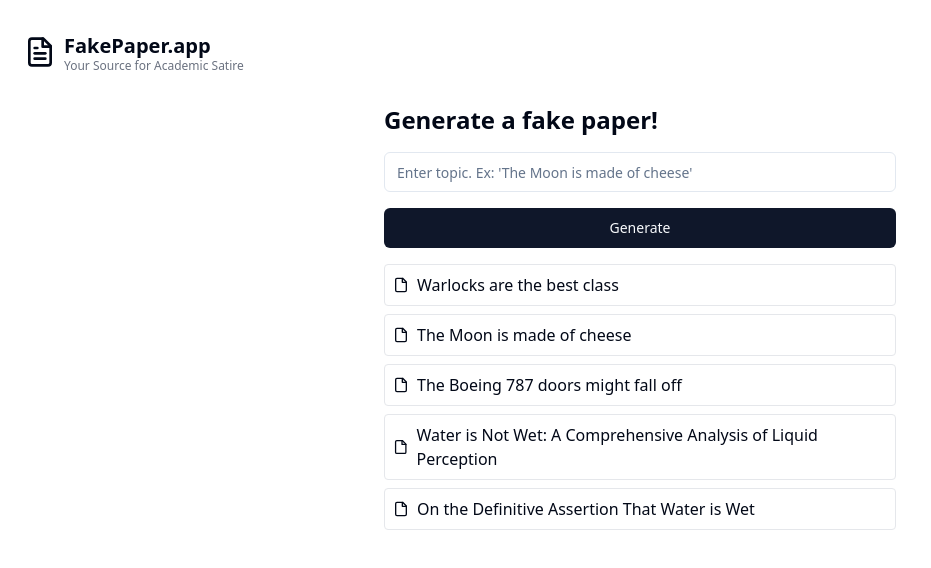
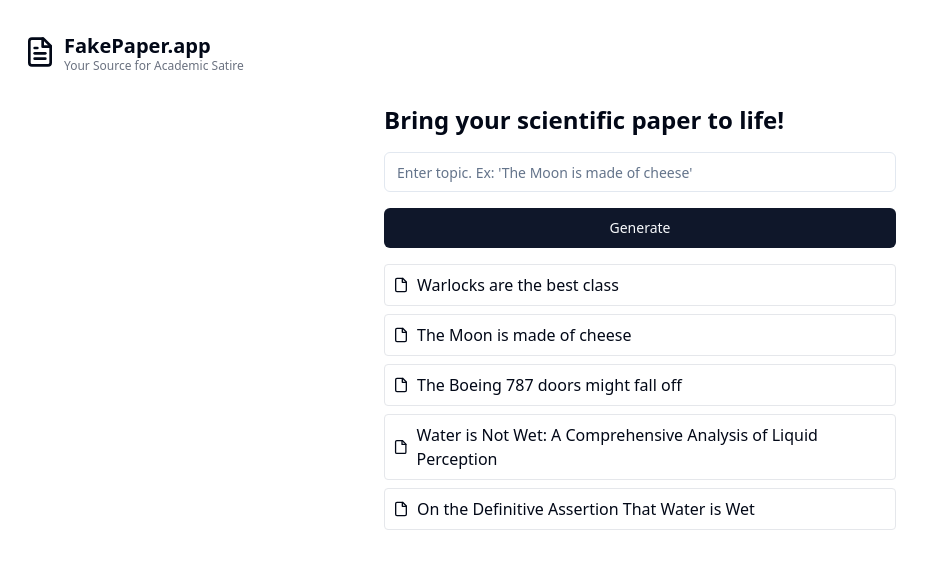
Before and after one commit to rossnoah/FakePaper, a Next.js app: page / in a window 1280 px wide. Shown: the top 568 px of the page, without its empty margins (0-931 px from the left). Built offline with nearby package versions, Linux system fonts and the light colour scheme; no server answers.

Commit message:
update text

```diff
--- a/app/page.tsx
+++ b/app/page.tsx
@@ -143,7 +143,9 @@ function Generate({
 }) {
   return (
     <div className="flex flex-col gap-4">
-      <h2 className="text-2xl font-semibold">Generate a fake paper!</h2>
+      <h2 className="text-2xl font-semibold">
+        Bring your scientific paper to life!
+      </h2>
       <Input
         type="text"
         value={topic}
```
